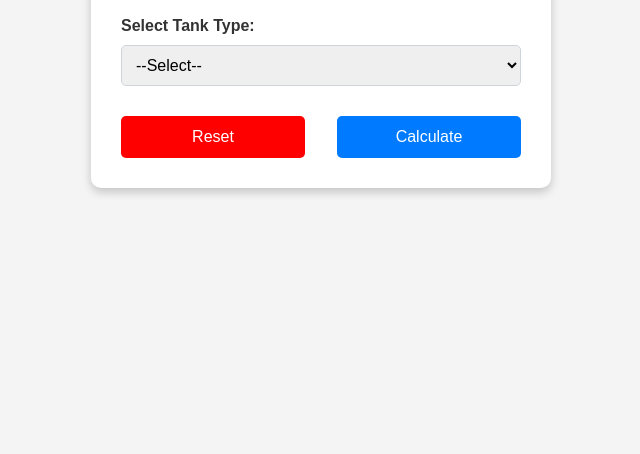
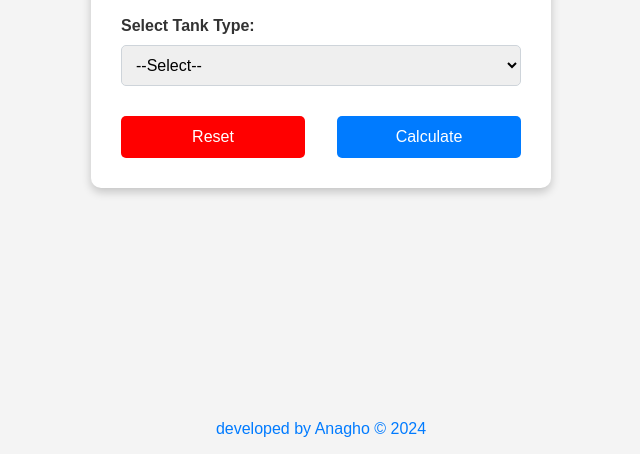
Before and after one commit to Anagho/diesel-level-calculator, a plain HTML site: page index.html in a window 1280 px wide. Shown: the part 346-800 px from the top of the page, without its empty margins (319-959 px from the left). Drawn offline with Linux system fonts and the light colour scheme.

Commit message:
new changes

```diff
--- a/index.html
+++ b/index.html
@@ -77,6 +77,7 @@
 
     <div class="toast" id="toast"></div>
 
+    <p class="footer-text">developed by Anagho &copy; 2024</p>
     <script src="app.js"></script>
 </body>
 </html>
--- a/styles.css
+++ b/styles.css
@@ -180,3 +180,11 @@ button#clear-results {
   color: #28a745; /* Green text color */
   font-family: "Courier", monospace;
 }
+
+/* Footer text */
+.footer-text {
+    position: absolute;
+    bottom: 0;
+    text-align: center;
+    color: #007bff;
+}
```
